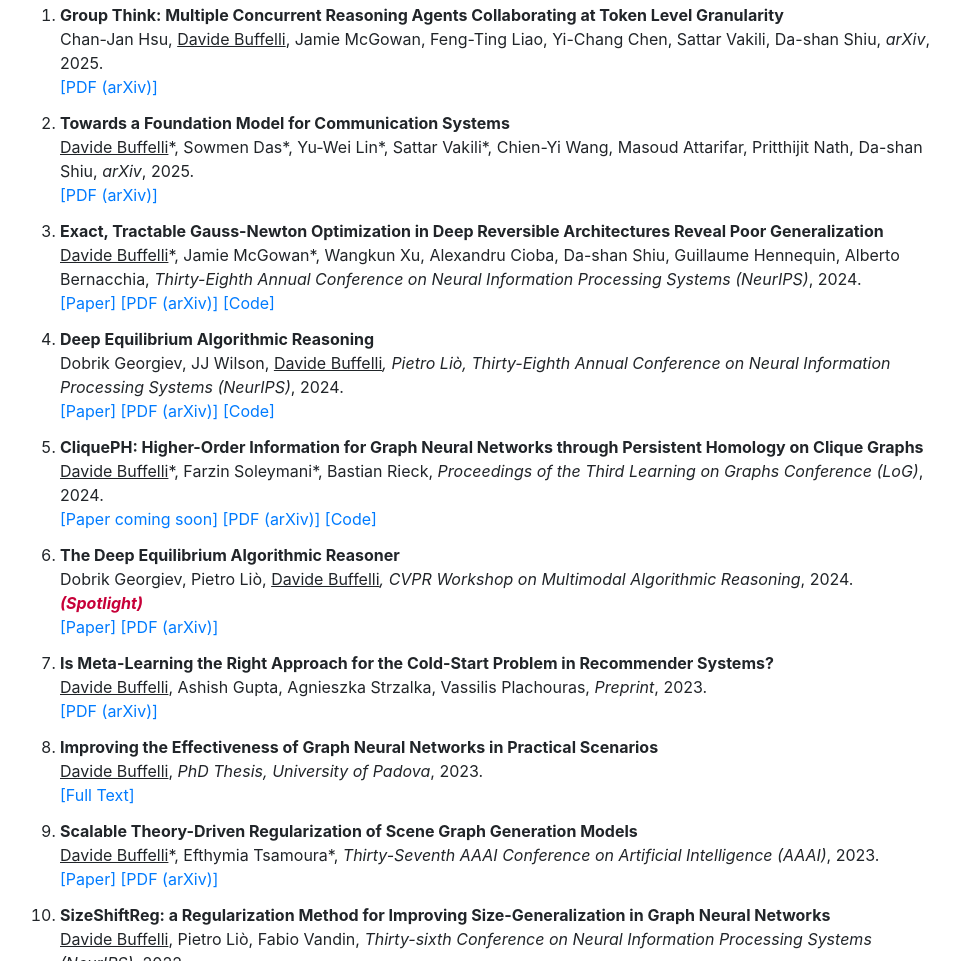
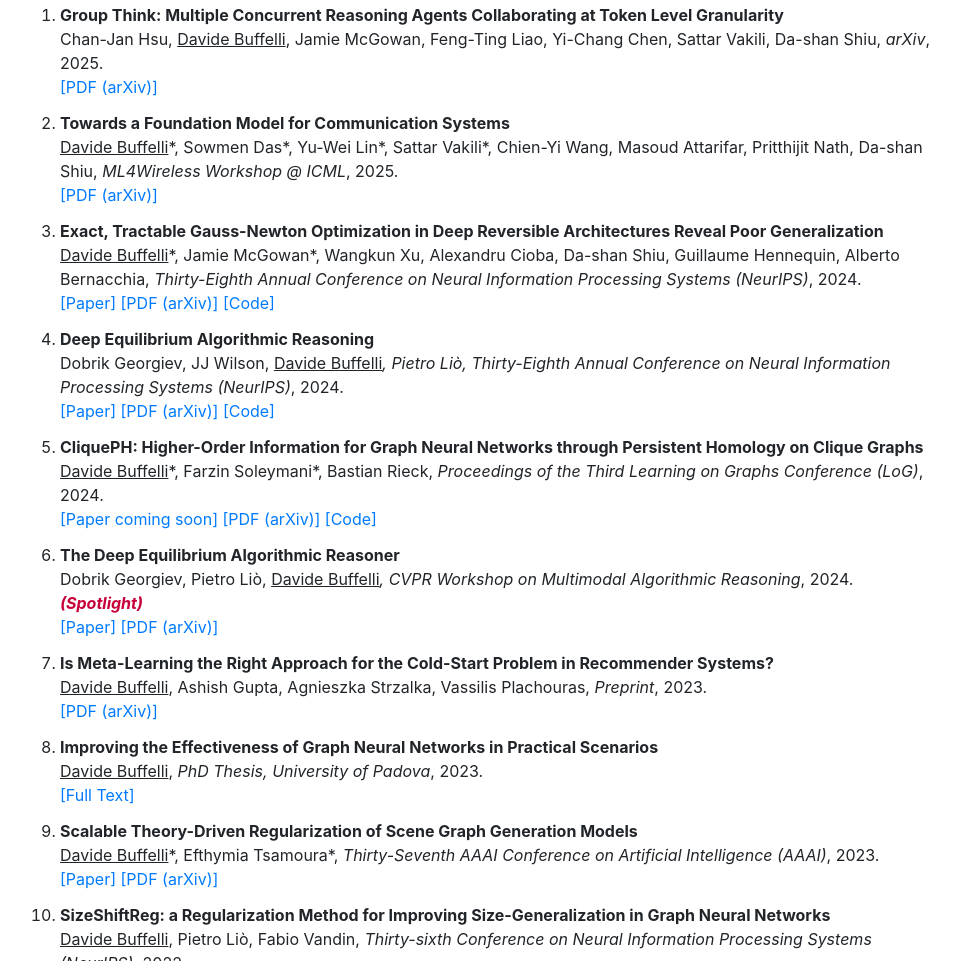
Before and after one commit to DavideBuffelli/davidebuffelli.github.io, a website with bundled scripts: page index.html in a window 1280 px wide. Shown: the part 1302-2263 px from the top of the page, without its empty margins (300-1260 px from the left). Built offline with nearby package versions, Linux system fonts and the light colour scheme; a web font is replaced by a local one.

Commit message:
added ML4Wireless

```diff
--- a/index.html
+++ b/index.html
@@ -147,7 +147,7 @@
             </li>
             <li style="margin-bottom: 12px;">
               <strong>Towards a Foundation Model for Communication Systems</strong><br>
-              <span style="text-decoration: underline;">Davide Buffelli</span>*, Sowmen Das*, Yu-Wei Lin*, Sattar Vakili*, Chien-Yi Wang, Masoud Attarifar, Pritthijit Nath, Da-shan Shiu, <em>arXiv</em>, 2025. <br>
+              <span style="text-decoration: underline;">Davide Buffelli</span>*, Sowmen Das*, Yu-Wei Lin*, Sattar Vakili*, Chien-Yi Wang, Masoud Attarifar, Pritthijit Nath, Da-shan Shiu, <em>ML4Wireless Workshop @ ICML</em>, 2025. <br>
               <a href="https://arxiv.org/abs/2505.14603" target="_blank">[PDF (arXiv)]</a>
             </li>
             <li style="margin-bottom: 12px;">
```
Also changed, not shown: publications.html (+1 -1 lines).
